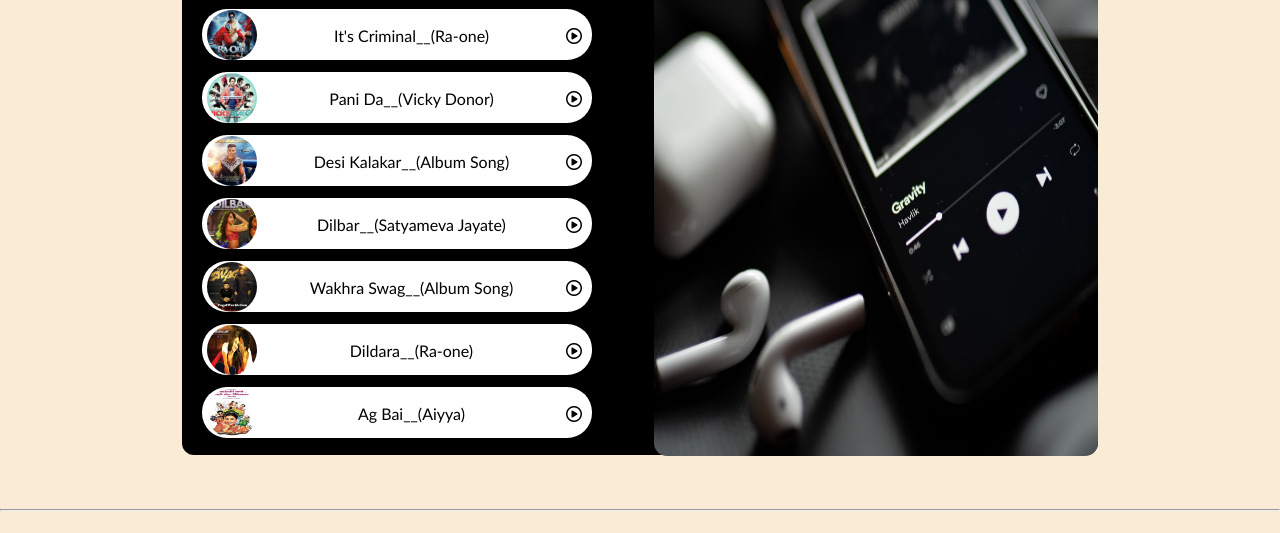
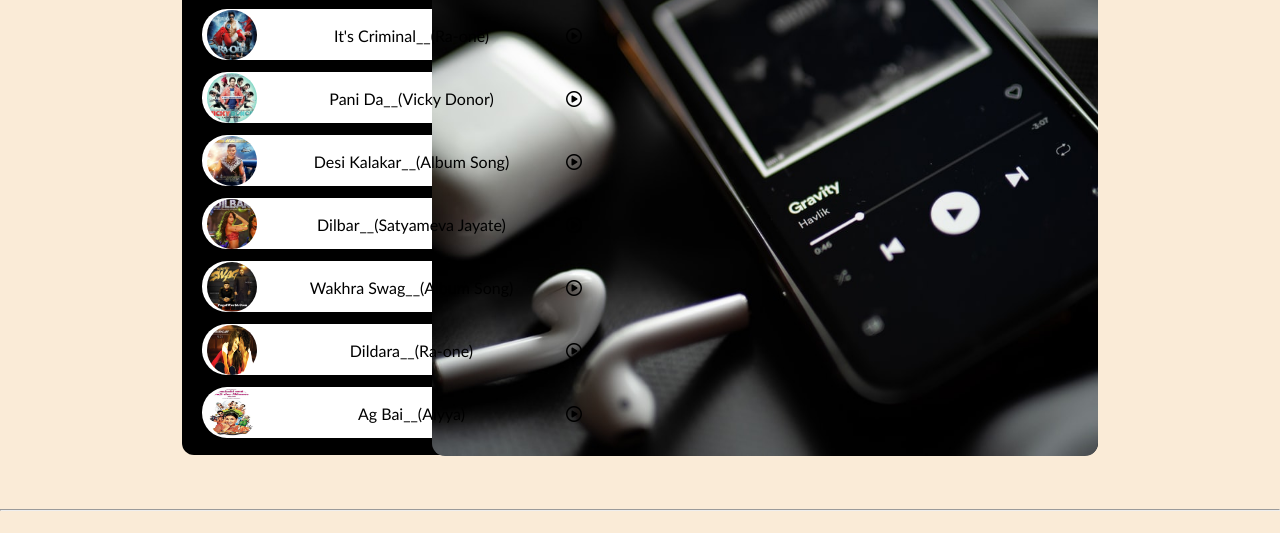
Before and after one commit to Abhishek-chillal/logout-web, a plain HTML site: page index.html in a window 1280 px wide. Shown: the part 156-689 px from the top of the page. Drawn offline with Linux system fonts and the light colour scheme.

Commit message:
Update style.css

```diff
--- a/style.css
+++ b/style.css
@@ -53,7 +53,7 @@ body {
     float: right;
     margin-top: -506px;
     border-radius: 13px;
-    width: 444px;
+    width: 666px;
 }
 
 .songList {
```
